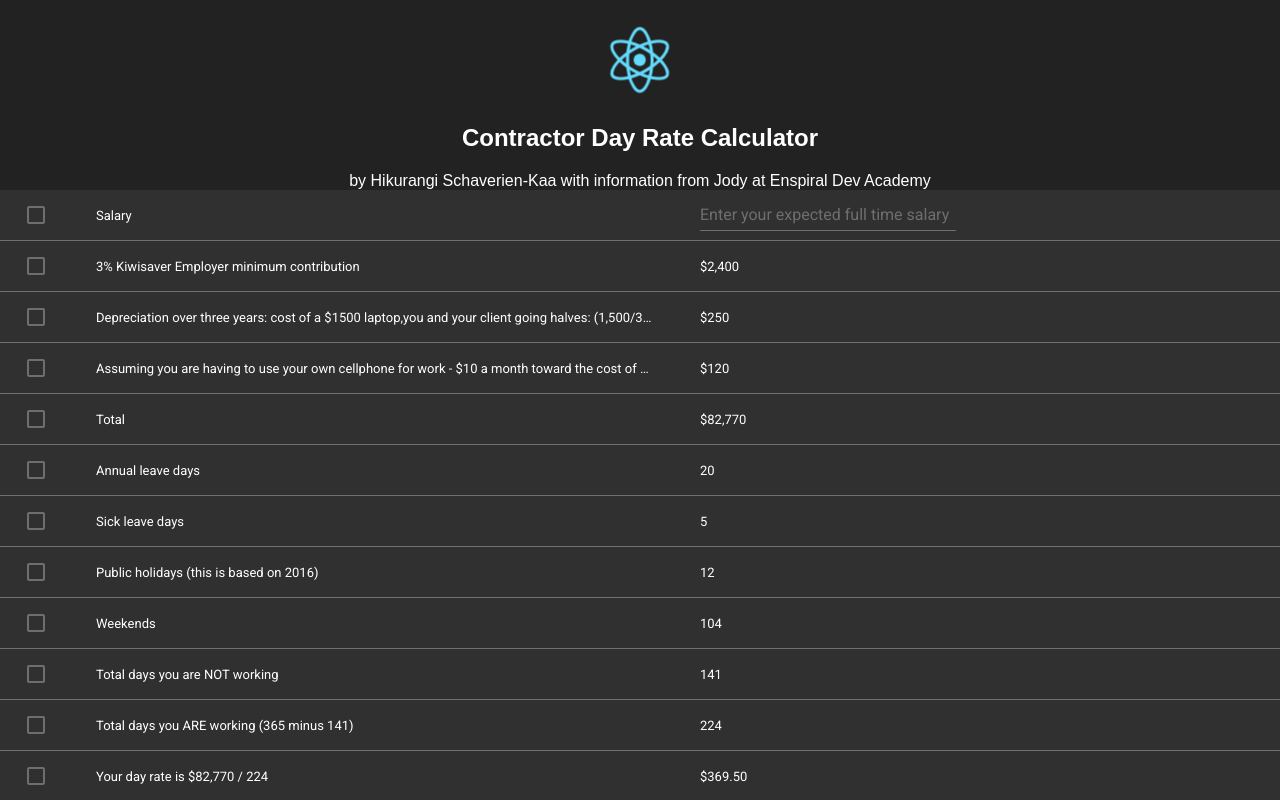
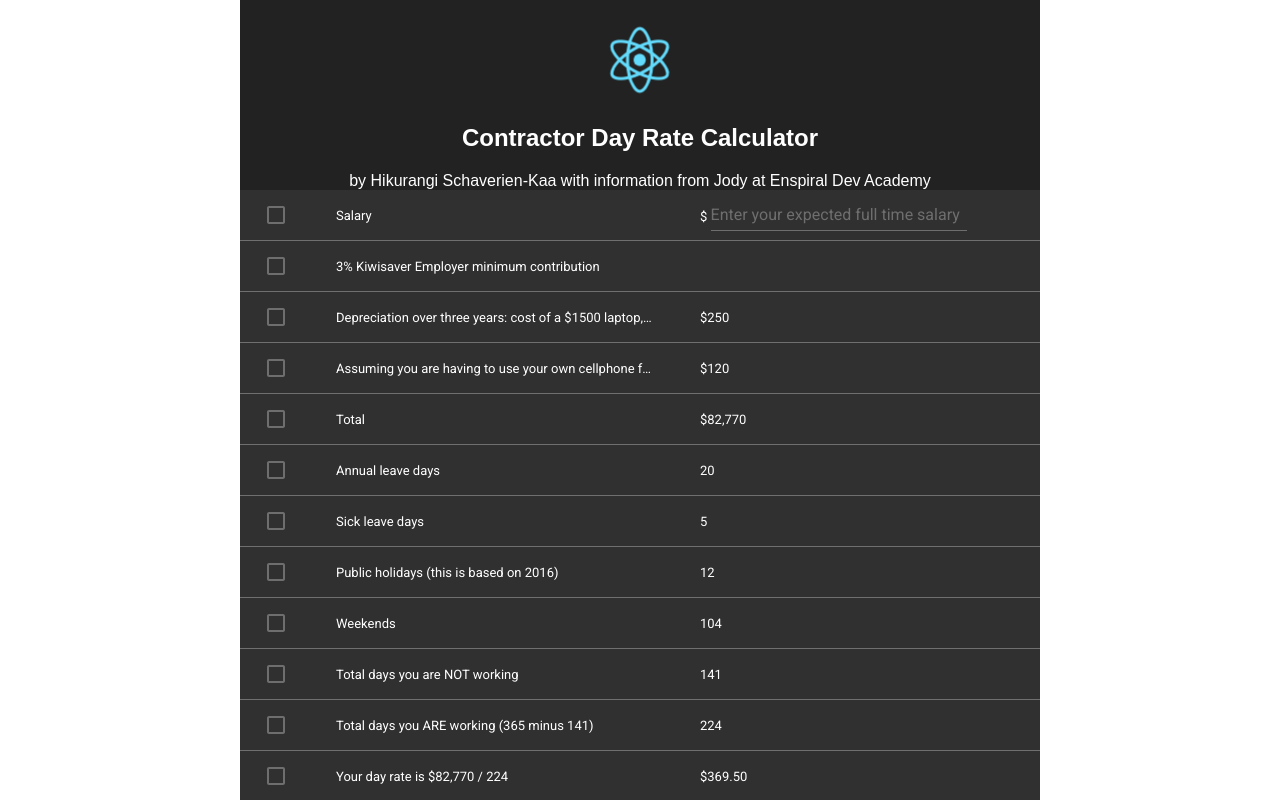
Before and after one commit to hikurangi/day-rate-calculator, a React (Create React App) app: page / in a window 1280 px wide. Shown: the top 800 px of the page. Built offline with nearby package versions, Linux system fonts and the light colour scheme.

Commit message:
basic functionality of top two fields

```diff
--- a/src/components/Calculator.js
+++ b/src/components/Calculator.js
@@ -23,27 +23,30 @@ class Calculator extends Component {
   super(props);
     this.state = {
       selectable: false,
-      salaryValue: 0,
+      salary: 0,
       kiwiSaver: 0
     }
+    this.kiwisaverCalc = this.kiwisaverCalc.bind(this)
   }
 
-  kiwisaverCalc = function() {
+  // where to add dollar signs and commas
+
+  kiwisaverCalc () {
     this.setState({
-      kiwiSaver: 0.03*parseInt(this.state.salaryValue)
+      kiwiSaver: 0.3*parseInt(this.state.salary)
     })
   }
 
   handleChange = (event) => {
     this.setState({
-      salaryValue: event.target.value,
+      salary: event.target.value,
     })
-    kiwisaverCalc()
+    this.kiwisaverCalc() // needs to be called conditionally, not every time
   }
 
   render() {
     console.log('tableData', tableData)
-    console.log('salaryValue in state', this.state.salaryValue)
+    console.log('salary in state', this.state.salary)
     console.log('kiwiSaver in state', this.state.kiwiSaver);
     return (
       <div className = "calculator">
@@ -52,7 +55,7 @@ class Calculator extends Component {
           <TableRow>
             <TableRowColumn>Salary</TableRowColumn>
             <TableRowColumn>
-              <TextField
+              $ <TextField
                 hintText="Enter your expected full time salary"
                 onChange={this.handleChange}
                 />
@@ -62,7 +65,7 @@ class Calculator extends Component {
             <TableRowColumn>
               3% Kiwisaver Employer minimum contribution
             </TableRowColumn>
-            <TableRowColumn>$2,400</TableRowColumn>
+            <TableRowColumn>{this.state.salary < 10 ? null : '$ ' + this.state.kiwiSaver.toFixed(2)}</TableRowColumn> {/* should actually show lower values down to three cents */}
           </TableRow>
           <TableRow>
             <TableRowColumn>
--- a/src/index.css
+++ b/src/index.css
@@ -1,5 +1,6 @@
 body {
-  margin: 0;
+  margin: 0 auto;
   padding: 0;
   font-family: sans-serif;
+  max-width: 50em;
 }
```
